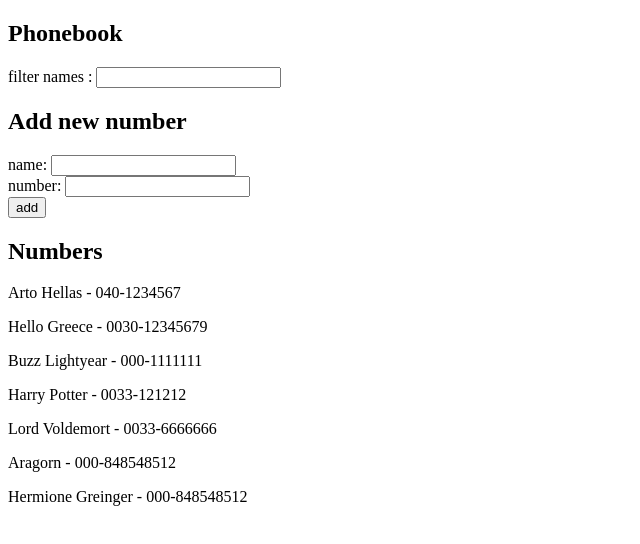
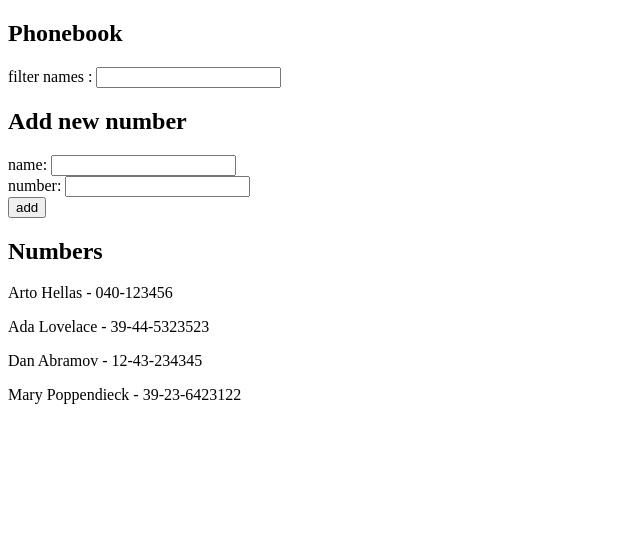
Before and after one commit to thiseaskambas/fullstackopen, a React (Create React App) app in the folder part2/phonebook/: page / in a window 1280 px wide. Shown: the top 544 px of the page, without its empty margins (0-640 px from the left). Built offline with nearby package versions, Linux system fonts and the light colour scheme.

Commit message:
end 2.10

```diff
--- a/part2/phonebook/src/App.js
+++ b/part2/phonebook/src/App.js
@@ -2,13 +2,10 @@ import { useState } from "react";
 
 const App = () => {
   const [persons, setPersons] = useState([
-    { name: "Arto Hellas", number: "040-1234567" },
-    { name: "Hello Greece", number: "0030-12345679" },
-    { name: "Buzz Lightyear", number: "000-1111111" },
-    { name: "Harry Potter", number: "0033-121212" },
-    { name: "Lord Voldemort", number: "0033-6666666" },
-    { name: "Aragorn", number: "000-848548512" },
-    { name: "Hermione Greinger", number: "000-848548512" },
+    { name: "Arto Hellas", number: "040-123456", id: 1 },
+    { name: "Ada Lovelace", number: "39-44-5323523", id: 2 },
+    { name: "Dan Abramov", number: "12-43-234345", id: 3 },
+    { name: "Mary Poppendieck", number: "39-23-6423122", id: 4 },
   ]);
   const [newName, setNewName] = useState("");
   const [newNumber, setNewNumber] = useState("");
@@ -24,7 +21,10 @@ const App = () => {
     const numberAlreadyExists = checkIfUnique("number", newNumber);
     // console.log({ nameAlreadyExists, numberAlreadyExists });
     if (newName && newNumber && !nameAlreadyExists && !numberAlreadyExists) {
-      setPersons([...persons, { name: newName, number: newNumber }]);
+      setPersons([
+        ...persons,
+        { name: newName, number: newNumber, id: persons.length + 1 },
+      ]);
     } else {
       return alert(
         `${
@@ -37,22 +37,9 @@ const App = () => {
     setNewNumber("");
   };
 
-  const filtered = persons.filter((el) =>
-    el.name.toLocaleLowerCase().startsWith(searchQuery.toLocaleLowerCase())
-  );
-
-  return (
-    <div>
-      <h2>Phonebook</h2>
-      <div>
-        filter names :{" "}
-        <input
-          value={searchQuery}
-          onChange={(e) => setSearchQuery(e.target.value)}
-        />
-      </div>
-      <h2>Add new number</h2>
-      <form onSubmit={submitHandler}>
+  const Form = ({ onSubmit }) => {
+    return (
+      <form onSubmit={onSubmit}>
         <div>
           name:{" "}
           <input value={newName} onChange={(e) => setNewName(e.target.value)} />
@@ -68,12 +55,41 @@ const App = () => {
           <button type="submit">add</button>
         </div>
       </form>
+    );
+  };
+
+  const filtered = persons.filter((el) =>
+    el.name.toLocaleLowerCase().startsWith(searchQuery.toLocaleLowerCase())
+  );
+
+  const Filter = () => {
+    return (
+      <div>
+        filter names :{" "}
+        <input
+          value={searchQuery}
+          onChange={(e) => setSearchQuery(e.target.value)}
+        />
+      </div>
+    );
+  };
+
+  const Persons = () => {
+    return filtered.map((el) => (
+      <p key={el.id}>
+        {el.name} - {el.number}
+      </p>
+    ));
+  };
+
+  return (
+    <div>
+      <h2>Phonebook</h2>
+      <Filter />
+      <h2>Add new number</h2>
+      <Form onSubmit={submitHandler} />
       <h2>Numbers</h2>
-      {filtered.map((el) => (
-        <p key={el.name}>
-          {el.name} - {el.number}
-        </p>
-      ))}
+      <Persons />
     </div>
   );
 };
```
